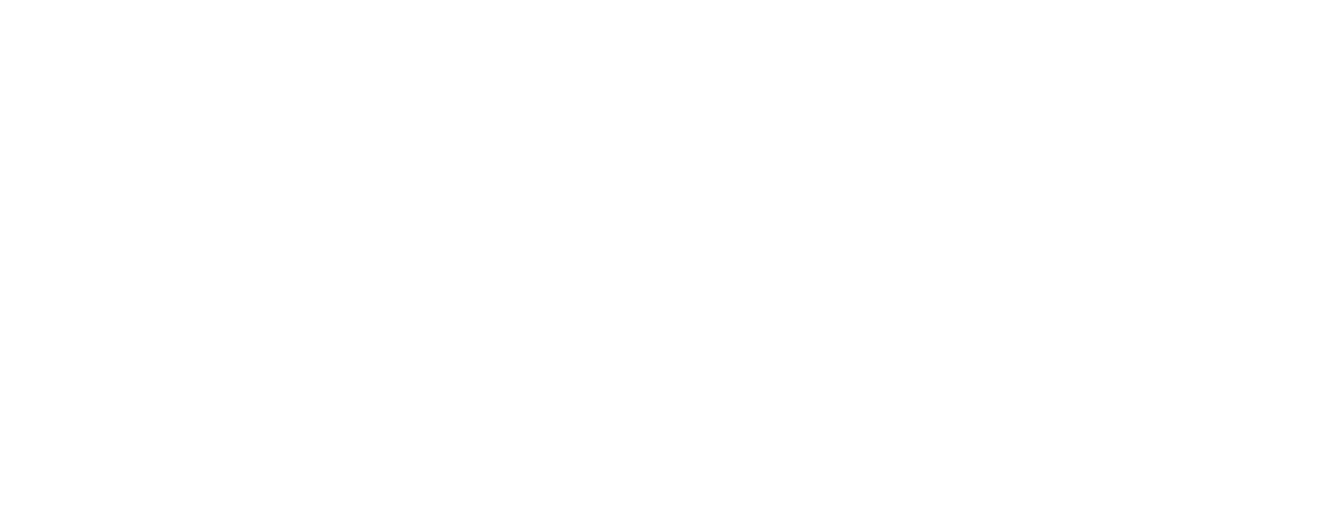
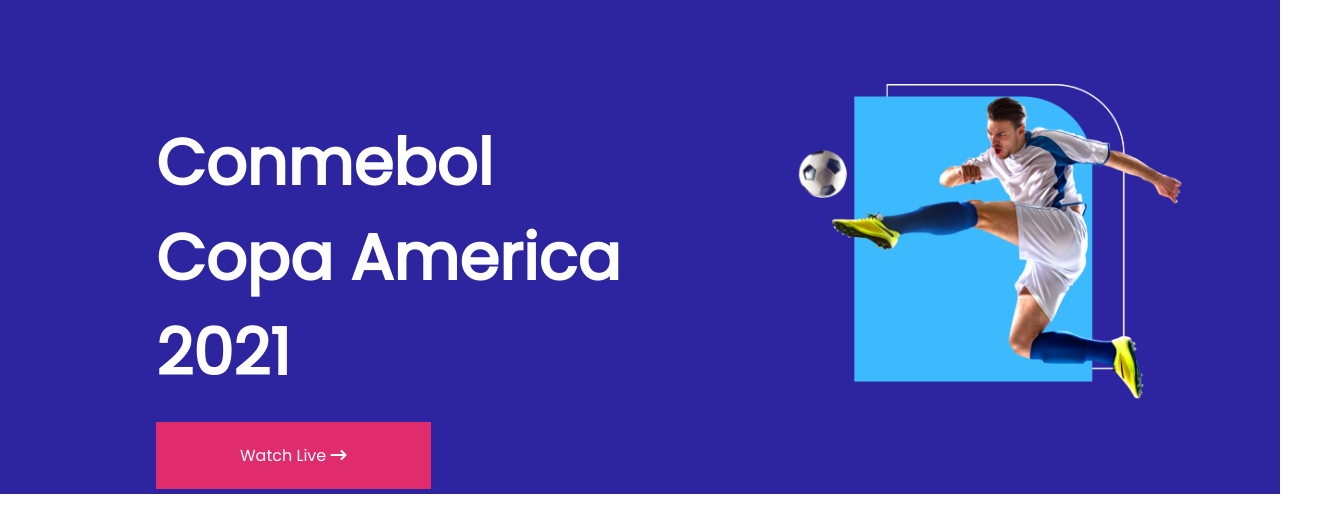
Before and after one commit to swadesh195/responsive-football-assignment, a plain HTML site: page index.html in a window 1280 px wide. Shown: the whole page, 1333 px wide, since content can reach past the window. Drawn offline with Linux system fonts and the light colour scheme.

Commit message:
header section has completed

```diff
--- /dev/null
+++ b/css/style.css
@@ -0,0 +1,41 @@
+/* --------------------
+importing google fonts
+--------------------- */
+@import url("https://fonts.googleapis.com/css2?family=Poppins&display=swap");
+
+/* style for body elements */
+body {
+  margin: 0;
+  padding: 0;
+  font-family: "Poppins", sans-serif;
+}
+
+/* *****************
+    header style starts here
+*************** */
+
+.header-area {
+  background-color: #2d25a0;
+}
+.container {
+  display: flex;
+}
+.half-width {
+  width: 40%;
+  margin-left: 156px;
+}
+.header-text h1 {
+  color: #fff;
+  font-size: 64px;
+  padding-top: 72px;
+}
+.custom-btn {
+  color: #fff;
+  padding: 22px 84px;
+  background-color: #e02c6d;
+  text-decoration: none;
+}
+.header-img img {
+  width: 80%;
+  margin: 84px 150px 86px 0;
+}
--- a/index.html
+++ b/index.html
@@ -5,8 +5,25 @@
     <meta http-equiv="X-UA-Compatible" content="IE=edge">
     <meta name="viewport" content="width=device-width, initial-scale=1.0">
     <title>Responsive Football Assignment</title>
+    <!-- font awesome kit -->
+    <script src="https://kit.fontawesome.com/5485c25aee.js" crossorigin="anonymous"></script>
+    <!-- main css style -->
+    <link rel="stylesheet" href="css/style.css">
 </head>
 <body>
+    <!-- ----------header starts here------------ -->
+    <header class="header-area">
+        <div class="container">
+            <div class="header-text half-width">
+                <h1>Conmebol <br> Copa America <br> 2021</h1>
+                <a class="custom-btn" href="#">Watch Live <i class="fa-solid fa-arrow-right-long"></i></a>
+            </div>
+            <div class="header-img half-width">
+                <img src="images/banner.png" alt="header image">
+            </div>
+        </div>
+    </header>
+    <!-- ----------header ends here------------ -->
 
 </body>
 </html>
```
